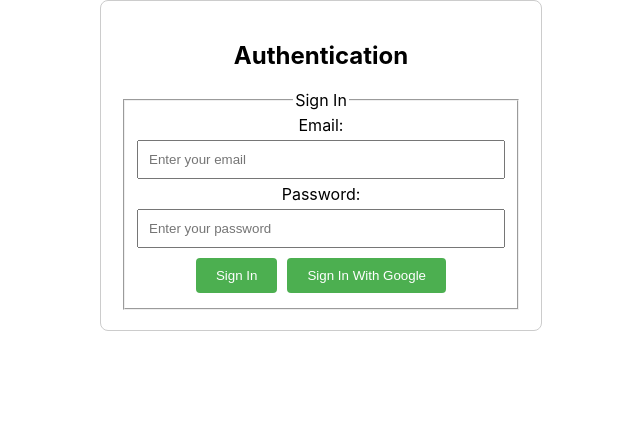
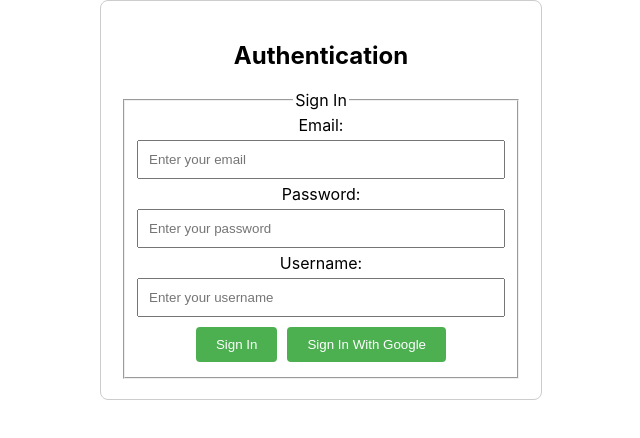
Before and after one commit to Gurunanthan/FirebaseAuthentication, a React (Create React App) app: page / in a window 1280 px wide. Shown: the top 438 px of the page, without its empty margins (319-959 px from the left). Built offline with nearby package versions, Linux system fonts and the light colour scheme; no server answers.

Commit message:
Added the functionality to display the username if necessary

```diff
--- a/src/Components/Auth/Auth.Component.jsx
+++ b/src/Components/Auth/Auth.Component.jsx
@@ -1,21 +1,23 @@
-import React, { Component } from 'react';
-
+// Auth.js
+import React, { Component } from "react";
 import {
   createUserWithEmailAndPassword,
   signInWithPopup,
   signOut,
   onAuthStateChanged,
-} from 'firebase/auth';
-import { auth, gooleAuth } from './firebase.utils.js';
-import './Auth.Styles.css';
+  updateProfile,
+} from "firebase/auth";
+import { auth, gooleAuth } from "./firebase.utils.js";
+import "./Auth.Styles.css";
 
 class Auth extends Component {
   constructor(props) {
     super(props);
 
     this.state = {
-      email: '',
-      password: '',
+      email: "",
+      password: "",
+      username: "",
       currentUser: null,
       loading: false,
     };
@@ -35,9 +37,14 @@ class Auth extends Component {
 
   handleSignIn = async () => {
     this.setState({ loading: true });
-    const { email, password } = this.state;
+    const { email, password, username } = this.state;
     try {
-      await createUserWithEmailAndPassword(auth, email, password);
+      const userCredential = await createUserWithEmailAndPassword(
+        auth,
+        email,
+        password
+      );
+      await updateProfile(userCredential.user, { displayName: username });
     } catch (err) {
       console.error(err);
     }
@@ -62,7 +69,7 @@ class Auth extends Component {
   };
 
   render() {
-    const { email, password, currentUser, loading } = this.state;
+    const { email, password, username, currentUser, loading } = this.state;
 
     return (
       <form className="form">
@@ -77,7 +84,7 @@ class Auth extends Component {
                 className="profileImage"
               />
             )}
-            <p>Welcome, {currentUser.email}!</p>
+            <p>Welcome, {currentUser.displayName || currentUser.email}!</p>
             <button className="button" onClick={this.handleSignOut}>
               Log Out
             </button>
@@ -105,6 +112,16 @@ class Auth extends Component {
                 className="input"
               />
             </label>
+            <label>
+              Username:
+              <input
+                type="text"
+                placeholder="Enter your username"
+                value={username}
+                onChange={(e) => this.setState({ username: e.target.value })}
+                className="input"
+              />
+            </label>
             <button
               type="button"
               className="button"
```
Also changed, not shown: src/Components/Auth/Auth.Styles.css (indentation only).
